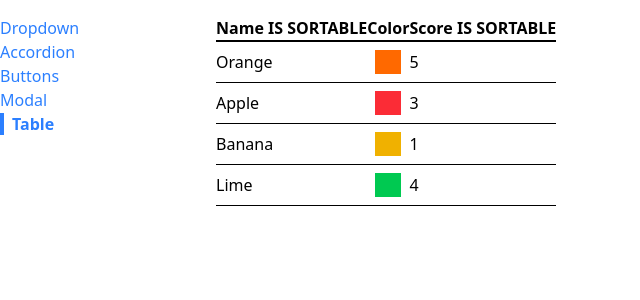
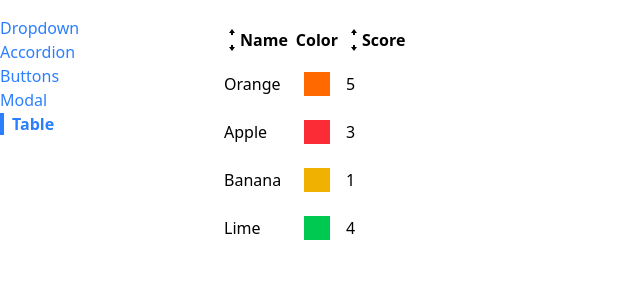
Before and after one commit to ayushthakali/Components, a React app: page /table in a window 1280 px wide. Shown: the top 300 px of the page, without its empty margins (0-640 px from the left). Built offline with nearby package versions, Linux system fonts and the light colour scheme; the HTML template or start-up script is replaced by a standard one.

Commit message:
feat:counterPage.js added

```diff
--- a/src/components/SortableTable.js
+++ b/src/components/SortableTable.js
@@ -1,5 +1,6 @@
 import Table from "./Table";
 import { useState } from "react";
+import { GoArrowSmallDown, GoArrowSmallUp } from "react-icons/go";
 
 function SortableTable(props) {
   const [sortOrder, setSortOrder] = useState(null);
@@ -7,6 +8,12 @@
   const { config, data } = props;
 
   const handleClick = (label) => {
+    if (sortBy && label !== sortBy) {
+      setSortOrder("asc");
+      setSortBy(label);
+      return;
+    }
+
     if (sortOrder === null) {
       setSortOrder("asc");
       setSortBy(label);
@@ -22,6 +29,7 @@
   let sortedData = data;
   if (sortOrder && sortBy) {
     const { sortValue } = config.find((column) => column.label === sortBy);
+
     sortedData = [...data].sort((a, b) => {
       const valueA = sortValue(a);
       const valueB = sortValue(b);
@@ -44,18 +52,52 @@
     return {
       ...column,
       header: () => (
-        <th onClick={() => handleClick(column.label)}>
-          {column.label} IS SORTABLE
+        <th
+          className="cursor-pointer hover:bg-gray-100"
+          onClick={() => handleClick(column.label)}
+        >
+          <div className="flex items-center">
+            {getIcons(column.label, sortBy, sortOrder)}
+            {column.label}
+          </div>
         </th>
       ),
     };
   });
 
-  return (
-    <div>
-      <Table {...props} data={sortedData} config={updatedConfig} />
-    </div>
-  );
+  return <Table {...props} data={sortedData} config={updatedConfig} />;
+}
+
+function getIcons(label, sortBy, sortOrder) {
+  if (label !== sortBy) {
+    return (
+      <div>
+        <GoArrowSmallUp />
+        <GoArrowSmallDown />
+      </div>
+    );
+  }
+
+  if (sortOrder == null) {
+    return (
+      <div>
+        <GoArrowSmallUp />
+        <GoArrowSmallDown />
+      </div>
+    );
+  } else if (sortOrder === "asc") {
+    return (
+      <div>
+        <GoArrowSmallUp />
+      </div>
+    );
+  } else if (sortOrder === "desc") {
+    return (
+      <div>
+        <GoArrowSmallDown />
+      </div>
+    );
+  }
 }
 
 export default SortableTable;
--- a/src/components/Table.js
+++ b/src/components/Table.js
@@ -21,9 +21,9 @@
   });
 
   return (
-    <table className="table-auto border-spacing-2">
+    <table className="table-auto border-separate border-spacing-2">
       <thead>
-        <tr className="border-b-2">{renderedheaders}</tr>
+        <tr className="border border-b-2">{renderedheaders}</tr>
       </thead>
       <tbody>{renderedRows}</tbody>
     </table>
--- /dev/null
+++ b/src/pages/CounterPage.js
@@ -0,0 +1,13 @@
+import { useState, useEffect } from "react";
+
+function CounterPage({ initialCount }) {
+  const [count, setCount] = useState(initialCount);
+
+  useEffect(() => {
+    console.log(count);
+  }, [count]);
+
+  return <div>CounterPage</div>;
+}
+
+export default CounterPage;
```
